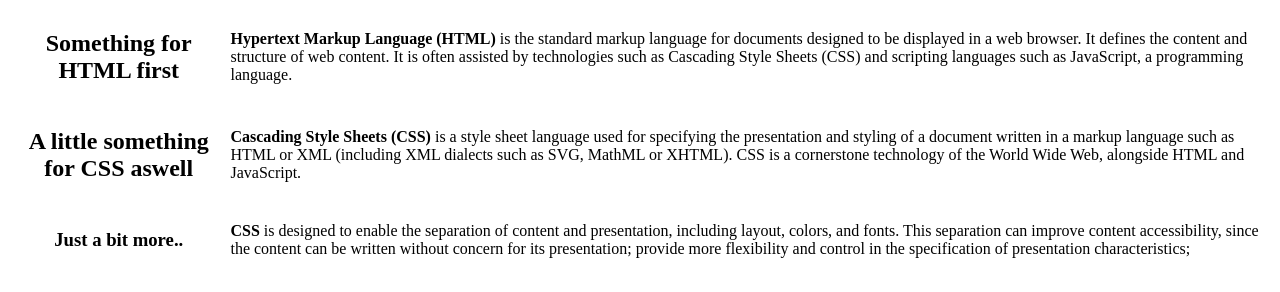
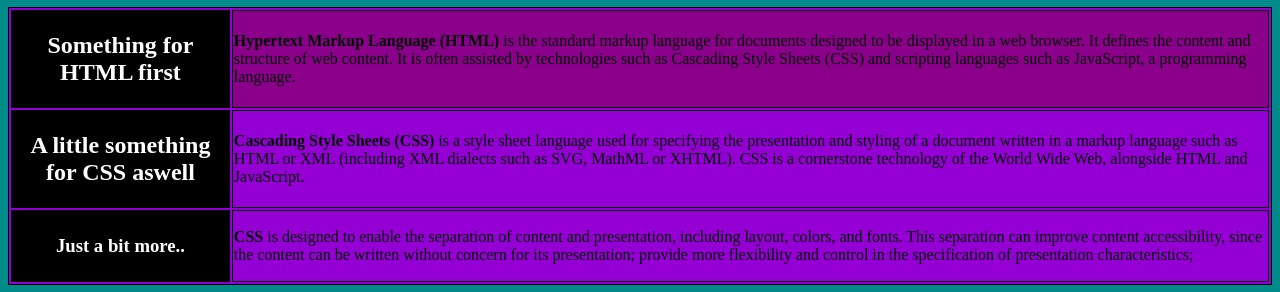
Before and after one commit to panos1924T/panos1924T-github.io, a plain HTML site: page learntocode.html in a window 1280 px wide. Shown: the part 73-365 px from the top of the page. Drawn offline with Linux system fonts and the light colour scheme.

Commit message:
Update learntocode.html

```diff
--- a/learntocode.html
+++ b/learntocode.html
@@ -3,7 +3,7 @@
     <head>
         <title> CSSing </title>
         <h1 id="title"> LEARNING THE WEB CODE </h1>
-        <link rel="stylesheet" href="styles.css">
+        <link rel="stylesheet" href="learntocode.css">
     </head>
     <body class="all">
         <table class="Tinfo">
```
